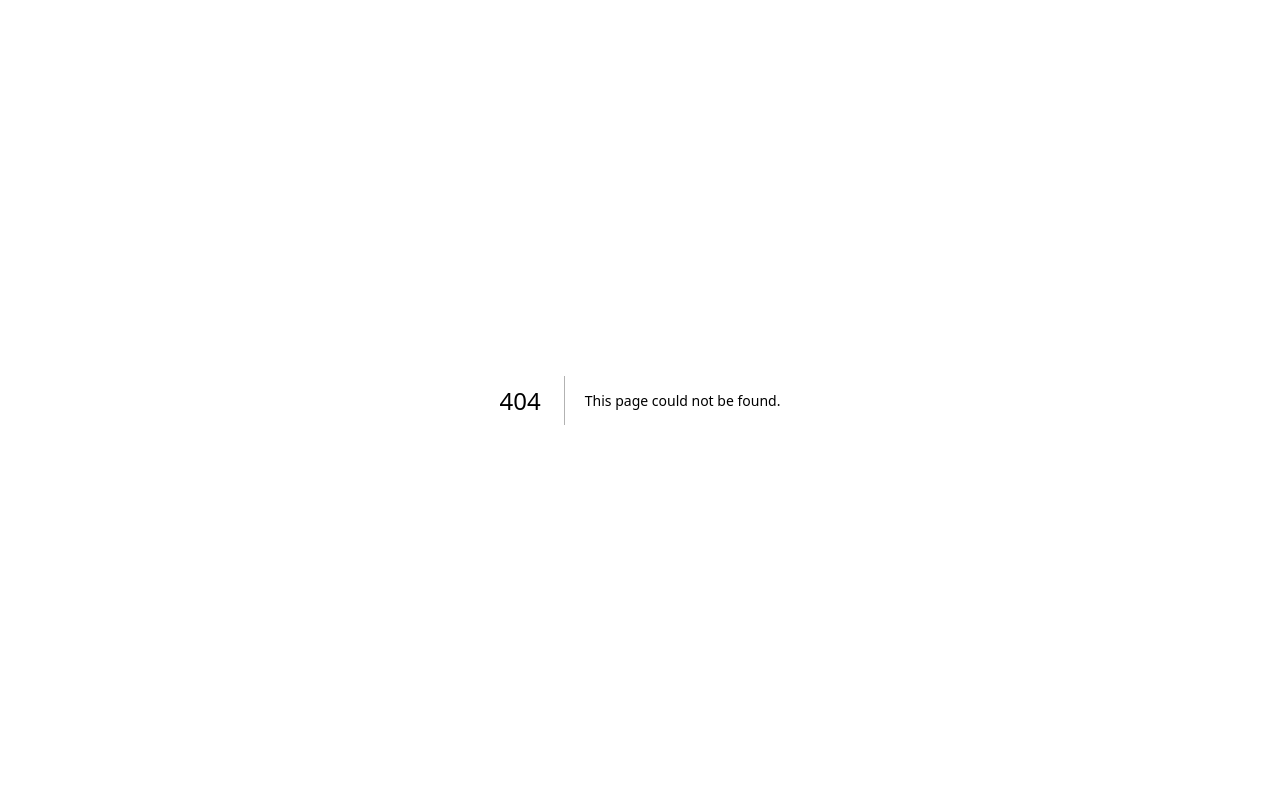
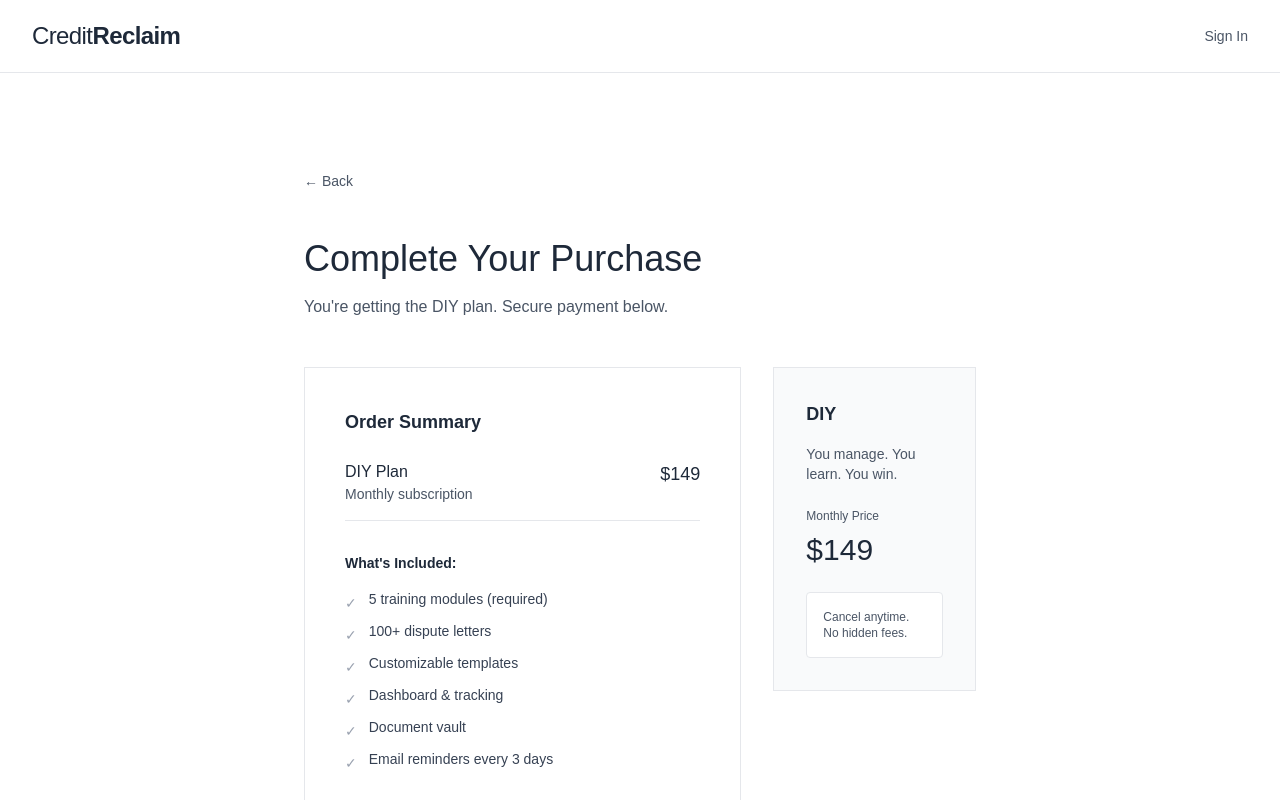
Before and after one commit to chrispeer69/creditreclaim-landing, a Next.js app: page /checkout in a window 1280 px wide. Before the commit this address had no page. Shown: the top 800 px of the page. Built offline with nearby package versions, Linux system fonts and the light colour scheme.

Commit message:
Phase 1: Add checkout page - complete signup flow

```diff
--- /dev/null
+++ b/app/checkout/page.tsx
@@ -0,0 +1,124 @@
+'use client';
+import Link from 'next/link';
+import { useSearchParams } from 'next/navigation';
+
+export default function CheckoutPage() {
+  const searchParams = useSearchParams();
+  const tier = searchParams.get('tier') || 'diy';
+
+  const tierData = {
+    diy: {
+      name: 'DIY',
+      price: 149,
+      description: 'You manage. You learn. You win.',
+      features: [
+        '5 training modules (required)',
+        '100+ dispute letters',
+        'Customizable templates',
+        'Dashboard & tracking',
+        'Document vault',
+        'Email reminders every 3 days'
+      ]
+    },
+    managed: {
+      name: 'Managed',
+      price: 249,
+      description: 'We handle it. You relax.',
+      features: [
+        'Everything in DIY',
+        'Certified mail sending',
+        'We handle all disputes',
+        'Daily status updates',
+        'Response management',
+        'White-glove service'
+      ]
+    }
+  };
+
+  const selected = tierData[tier as keyof typeof tierData] || tierData.diy;
+
+  return (
+    <div className="min-h-screen bg-white">
+      <nav className="border-b border-gray-200 bg-white">
+        <div className="max-w-7xl mx-auto px-8 py-5 flex justify-between items-center">
+          <Link href="/" className="text-2xl font-light tracking-tight text-gray-800">
+            Credit<span className="font-semibold">Reclaim</span>
+          </Link>
+          <Link href="/login" className="text-sm text-gray-600 hover:text-gray-800 font-medium">Sign In</Link>
+        </div>
+      </nav>
+
+      <div className="max-w-7xl mx-auto px-8 py-24">
+        <div className="max-w-2xl mx-auto">
+          <Link href="/tier-selection" className="text-sm text-gray-600 hover:text-gray-800 mb-12 inline-flex items-center gap-2">
+            ← Back
+          </Link>
+
+          <div className="mb-12">
+            <h1 className="text-4xl font-light text-gray-800 mb-4">Complete Your Purchase</h1>
+            <p className="text-gray-600 font-light">You're getting the {selected.name} plan. Secure payment below.</p>
+          </div>
+
+          <div className="grid grid-cols-1 md:grid-cols-3 gap-8">
+            <div className="md:col-span-2">
+              <div className="border border-gray-200 p-10 mb-8">
+                <h2 className="text-lg font-semibold text-gray-800 mb-6">Order Summary</h2>
+
+                <div className="mb-8">
+                  <div className="flex justify-between items-start mb-4 pb-4 border-b border-gray-200">
+                    <div>
+                      <p className="text-gray-800 font-medium">{selected.name} Plan</p>
+                      <p className="text-sm text-gray-600 font-light">Monthly subscription</p>
+                    </div>
+                    <p className="text-lg font-light text-gray-800">${selected.price}</p>
+                  </div>
+                </div>
+
+                <div className="mb-8 pb-8 border-b border-gray-200">
+                  <h3 className="text-sm font-semibold text-gray-800 mb-4">What's Included:</h3>
+                  <ul className="space-y-2 text-sm text-gray-700 font-light">
+                    {selected.features.map((feature, i) => (
+                      <li key={i} className="flex items-start gap-3">
+                        <span className="text-gray-400 mt-1">✓</span>
+                        <span>{feature}</span>
+                      </li>
+                    ))}
+                  </ul>
+                </div>
+
+                <div className="flex justify-between items-center">
+                  <p className="text-gray-600 font-light">Total due today</p>
+                  <p className="text-2xl font-light text-gray-800">${selected.price}</p>
+                </div>
+              </div>
+
+              <div className="border border-gray-200 p-10">
+                <h2 className="text-lg font-semibold text-gray-800 mb-6">Payment Details</h2>
+                <p className="text-gray-600 font-light text-sm mb-6">Stripe payment integration coming in Phase 2. For now, this is a placeholder.</p>
+                <button disabled className="w-full px-6 py-3 bg-gray-400 text-white text-sm font-medium cursor-not-allowed opacity-50">
+                  Complete Payment (Coming Soon)
+                </button>
+              </div>
+            </div>
+
+            <div className="md:col-span-1">
+              <div className="border border-gray-200 p-8 bg-gray-50 sticky top-8">
+                <h3 className="text-lg font-semibold text-gray-800 mb-4">{selected.name}</h3>
+                <p className="text-gray-600 font-light text-sm mb-6">{selected.description}</p>
+
+                <div className="mb-6">
+                  <p className="text-gray-600 font-light text-xs mb-2">Monthly Price</p>
+                  <p className="text-3xl font-light text-gray-800">${selected.price}</p>
+                </div>
+
+                <div className="p-4 bg-white border border-gray-200 rounded">
+                  <p className="text-xs text-gray-600 font-light">Cancel anytime. No hidden fees.</p>
+                </div>
+              </div>
+            </div>
+          </div>
+        </div>
+      </div>
+    </div>
+  );
+}
```
